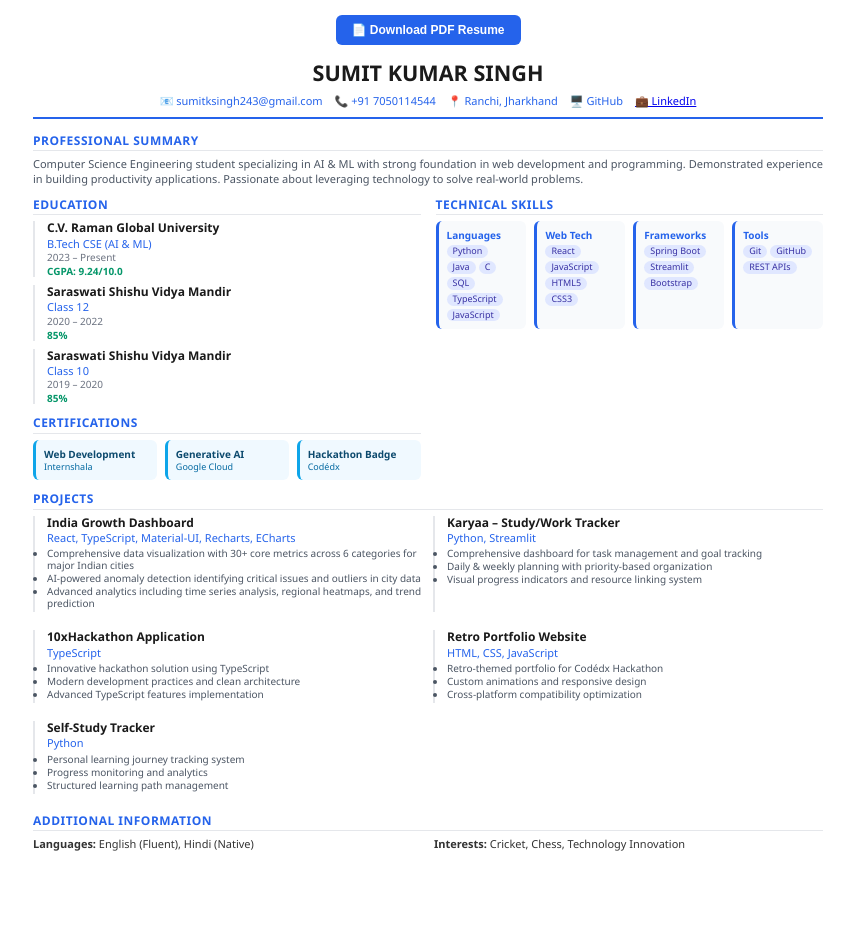
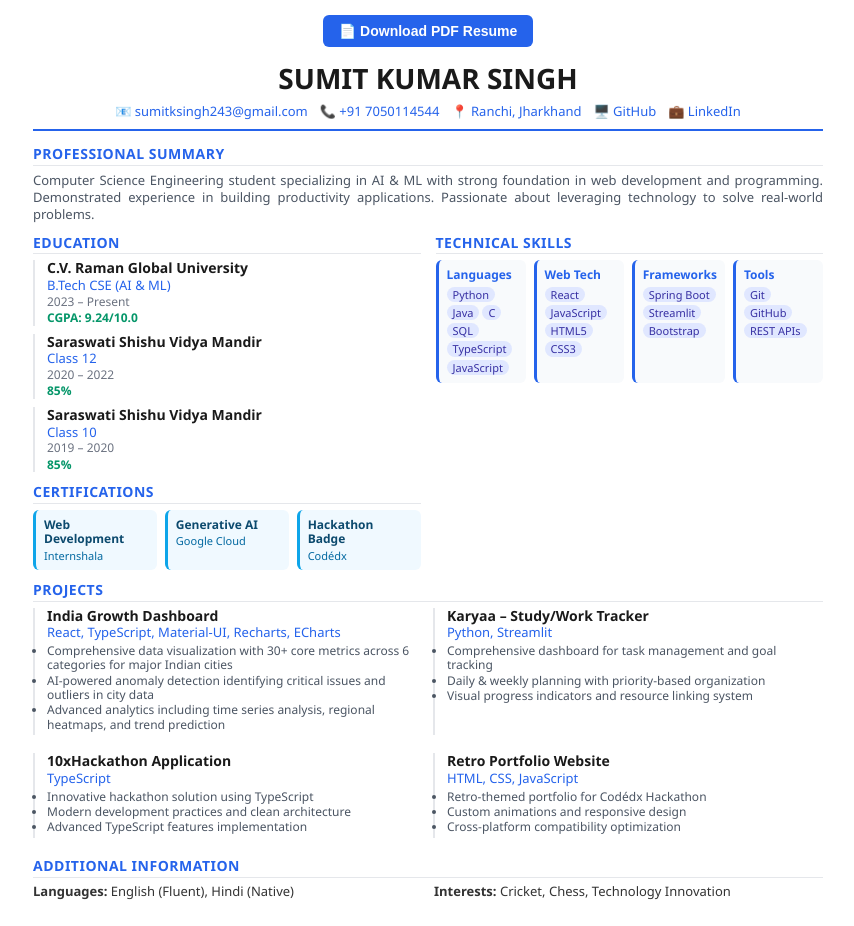
Before and after one commit to SumitKSinghDev/my-resume, a plain HTML site: page index.html in a window 1280 px wide. Shown: the whole page, without its empty margins (212-1066 px from the left). Before the commit the page ends 877 px from the top, so only its background shows below. Drawn offline with Linux system fonts and the light colour scheme.

Commit message:
Remove Self-Study Tracker project and increase font size to 14px

```diff
--- a/index.html
+++ b/index.html
@@ -20,7 +20,7 @@
             margin: 0 auto;
             padding: 15px 30px;
             background: white;
-            font-size: 12px;
+            font-size: 14px;
         }
 
         .download-section {
@@ -34,7 +34,7 @@
             border: none;
             padding: 8px 16px;
             border-radius: 6px;
-            font-size: 12px;
+            font-size: 14px;
             font-weight: 600;
             cursor: pointer;
             transition: background 0.3s ease;
@@ -55,7 +55,7 @@
         }
 
         .name {
-            font-size: 1.8em;
+            font-size: 2em;
             font-weight: 700;
             color: #1a1a1a;
             margin-bottom: 6px;
@@ -67,7 +67,7 @@
             flex-wrap: wrap;
             gap: 12px;
             margin-top: 8px;
-            font-size: 11px;
+            font-size: 13px;
         }
 
         .contact-item {
@@ -98,7 +98,7 @@
         }
 
         .objective {
-            font-size: 11px;
+            font-size: 13px;
             line-height: 1.3;
             color: #4b5563;
             text-align: justify;
@@ -117,7 +117,7 @@
         }
 
         .institution, .project-title {
-            font-size: 12px;
+            font-size: 14px;
             font-weight: 600;
             color: #1a1a1a;
             margin-bottom: 1px;
@@ -127,19 +127,19 @@
             font-weight: 500;
             color: #2563eb;
             margin: 1px 0;
-            font-size: 11px;
+            font-size: 13px;
         }
 
         .period, .technologies {
             color: #6b7280;
-            font-size: 10px;
+            font-size: 12px;
             margin-bottom: 2px;
         }
 
         .grade {
             font-weight: 600;
             color: #059669;
-            font-size: 10px;
+            font-size: 12px;
         }
 
         .skills-grid {
@@ -159,7 +159,7 @@
             color: #2563eb;
             font-weight: 600;
             margin-bottom: 4px;
-            font-size: 10px;
+            font-size: 12px;
         }
 
         .skills-list {
@@ -173,13 +173,13 @@
             color: #3730a3;
             padding: 1px 6px;
             border-radius: 8px;
-            font-size: 9px;
+            font-size: 11px;
             font-weight: 500;
         }
 
         .project-features {
             margin: 3px 0;
-            font-size: 10px;
+            font-size: 12px;
         }
 
         .project-features li {
@@ -209,12 +209,12 @@
         .cert-title {
             font-weight: 600;
             color: #0c4a6e;
-            font-size: 10px;
+            font-size: 12px;
         }
 
         .cert-issuer {
             color: #0369a1;
-            font-size: 9px;
+            font-size: 11px;
             margin-top: 2px;
         }
 
@@ -222,7 +222,7 @@
             display: grid;
             grid-template-columns: 1fr 1fr;
             gap: 12px;
-            font-size: 11px;
+            font-size: 13px;
         }
 
         @media print {
@@ -261,7 +261,7 @@
                 <a href="tel:+917050114544" class="contact-item">📞 +91 7050114544</a>
                 <span class="contact-item">📍 Ranchi, Jharkhand</span>
                 <a href="https://github.com/SumitKSinghDev" target="_blank" class="contact-item">🖥️ GitHub</a>
-                <a href="www.linkedin.com/in/sumit-kumar-singh-0462b92b6">💼 LinkedIn</a>
+                <a href="https://www.linkedin.com/in/sumit-kumar-singh-0462b92b6" target="_blank" class="contact-item">💼 LinkedIn</a>
             </div>
         </div>
 
@@ -400,15 +400,6 @@
                         <li>Cross-platform compatibility optimization</li>
                     </ul>
                 </div>
-                <div class="project-item">
-                    <div class="project-title">Self-Study Tracker</div>
-                    <div class="project-subtitle">Python</div>
-                    <ul class="project-features">
-                        <li>Personal learning journey tracking system</li>
-                        <li>Progress monitoring and analytics</li>
-                        <li>Structured learning path management</li>
-                    </ul>
-                </div>
             </div>
         </div>
 
```
